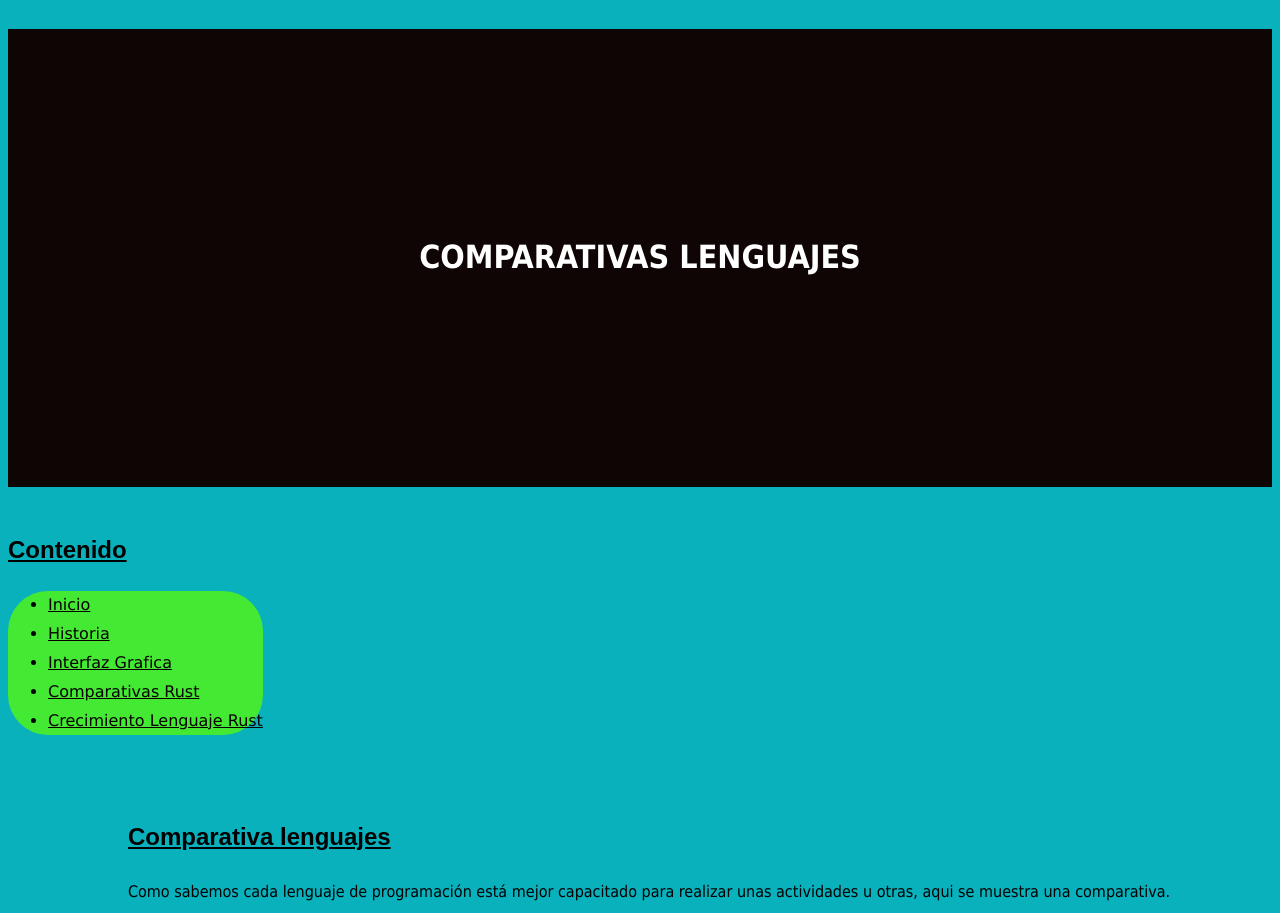
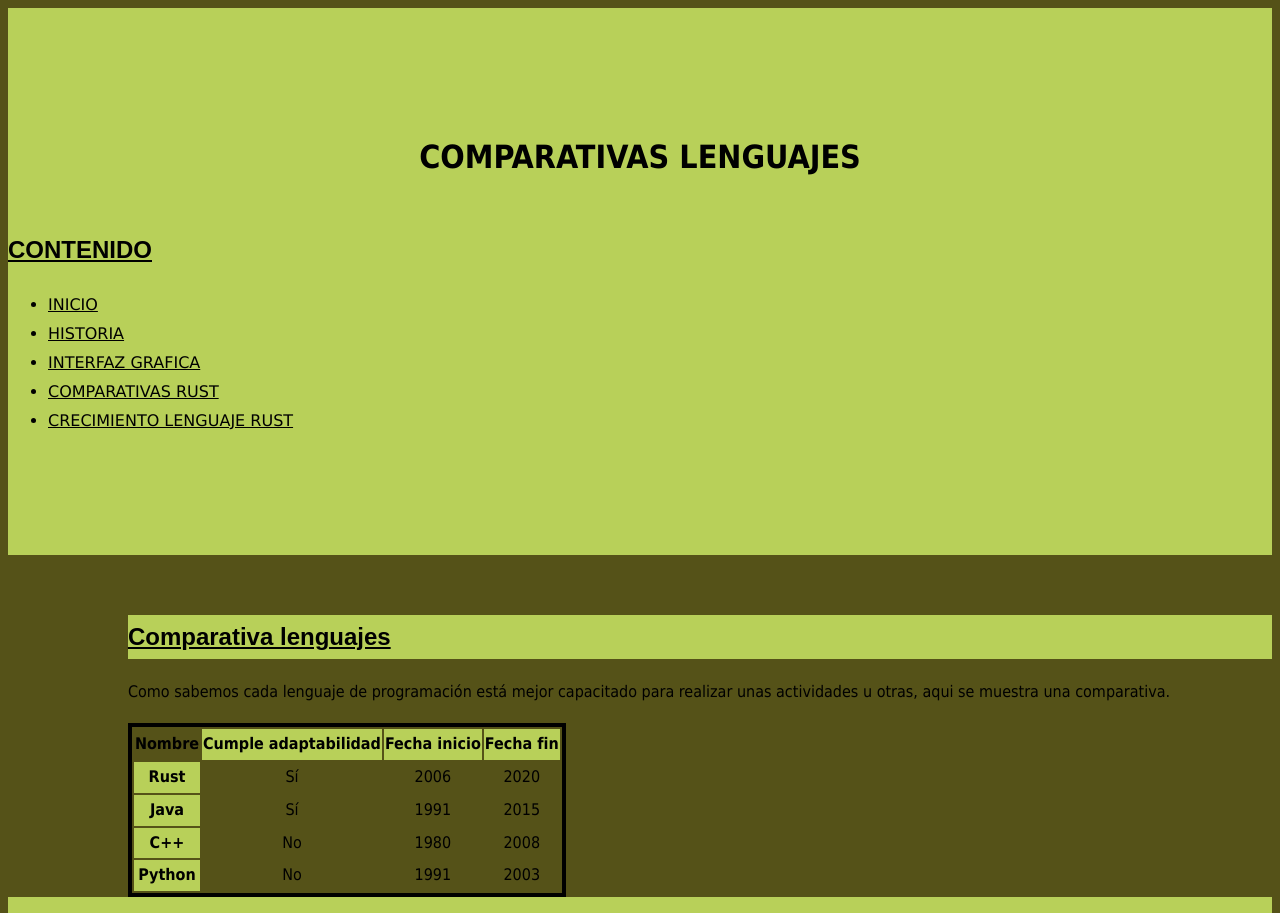
Before and after one commit to uo265578/sew2022, a plain HTML site: page S1/ComparativaLenguajes.html in a window 1280 px wide. Shown: the top 913 px of the page. Drawn offline with Linux system fonts and the light colour scheme.

Commit message:
Add files via upload

```diff
--- a/S1/estilo/estilo.css
+++ b/S1/estilo/estilo.css
@@ -9,12 +9,12 @@ body {
     font-family: Tahoma, sans-serif;
     font-size: 1em;
     font-weight: 400;
-    color: #000000;
+    color: #000;
+    background-color: #555218;
 }
 /* Especifidad = 001 */
-h1 {
-    background-color: #0F0505;
-    color: #FFFF;
+header {
+    background-color: #B8D059;;
     text-transform: uppercase;
     padding: 6.25em 0em;
 }
@@ -22,15 +22,12 @@ h1 {
 h2 {
     text-decoration: underline;
     font-family: Arial, Helvetica, serif;
-    color: #000000;
+    background-color: #B8D059;;
     /*
         El background color se hereda de body
     */
 }
-/* Especifidad = 001 */
-html {
-    background-color: #09B1BD;
-}
+
 /* Especifidad = 001 */
 nav {
     font-family: Verdana, serif;
@@ -39,15 +36,14 @@ nav {
 ul {
     border-width: 0.5em;
     border-radius: 2.5em;
-    background-color: #44E934;
 }
 /* Especifidad = 001 */
 a {
-    color: #080000;
+    color: #000;
 }
 /* Especifidad = 001 */
 footer {
-    background-color: #FF5733;
+    background-color: #B8D059;;
 }
 /* Especifidad = 001 */
 h3,
@@ -57,18 +53,15 @@ h6 {
     text-decoration: underline;
     font-family: Arial, Helvetica, serif;
     font-style: italic;
-    color: #000000;
+    background-color: #B8D059;;
 }
 /* Especifidad = 011 */
 td:nth-child(1) {
-    background-color: #5F0000;
-    color: #FFFF;
     font-weight: 700;
 }
 /* Especifidad = 001 */
 th {
-    background-color: #003576;
-    color: #FFFF;
+    background-color: #B8D059;;
     font-weight: 700;
 }
 /* Especifidad = 001 */
```
